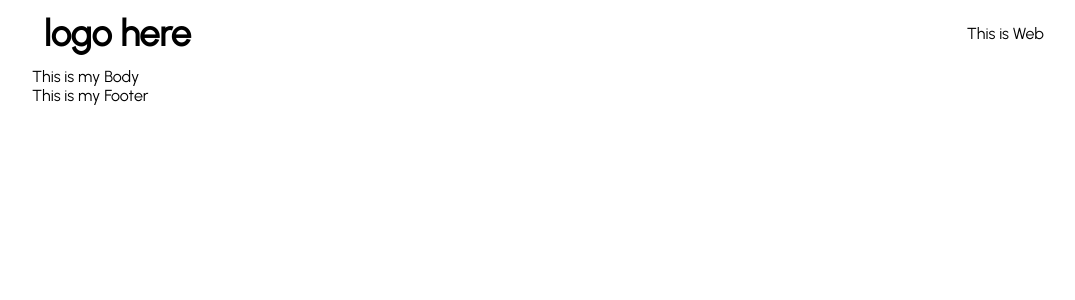
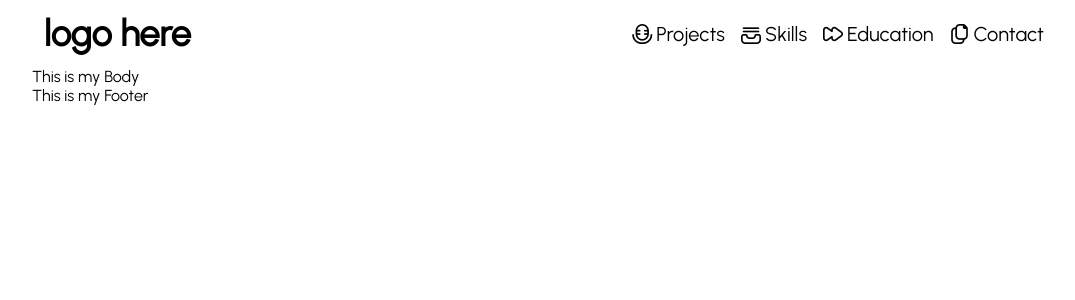
Before and after one commit to Kevin805/FolioPage, a React (Create React App) app: page / in a window 1280 px wide. Shown: the top 300 px of the page, without its empty margins (96-1171 px from the left). Built offline with nearby package versions, Linux system fonts and the light colour scheme.

Commit message:
web header links complete

```diff
--- a/src/components/Header/Web/index.js
+++ b/src/components/Header/Web/index.js
@@ -1,9 +1,29 @@
 import React from 'react'
+import './web.css'
 
 function Web() {
     return (
-        <div>
-            This is Web
+        <div className='web'>
+            <div className='web-option'>
+                <a href='#project'>
+                    <i class="fi-rr-microphone option-icon"></i> Projects
+                </a>
+            </div>
+            <div className='web-option'>
+                <a href='#skills'>
+                    <i class="fi-rr-inbox option-icon"></i> Skills
+                </a>
+            </div>
+            <div className='web-option'>
+                <a href='#education'>
+                    <i class="fi-rr-forward option-icon"></i> Education
+                </a>
+            </div>
+            <div className='web-option'>
+                <a href='#contact'>
+                    <i class="fi-rr-duplicate option-icon"></i> Contact
+                </a>
+            </div>
         </div>
     )
 }
--- /dev/null
+++ b/src/components/Header/Web/web.css
@@ -0,0 +1,28 @@
+.web {
+    display: flex;
+    flex: 1;
+    align-items: center;
+}
+
+.web-option {
+    font-size: 20px;
+    margin-right: 16px;
+    font-size: 700;
+}
+
+.web-option a{
+    text-decoration: none;
+    color: black;
+    display: flex;
+    align-items: center;
+}
+
+.option-icon {
+    display: flex;
+    align-items: center;
+    margin-right: 4px;
+}
+
+.web-option:last-child {
+    margin-right: 0px;
+}
--- a/src/components/Header/header.css
+++ b/src/components/Header/header.css
@@ -31,6 +31,7 @@
     font-weight: 800;
 }
 
+/* screen size determines which menu to show as well as logo size*/
 @media only  screen and (max-width: 720px) {
     .mobile-menu{
         display: flex;
```
